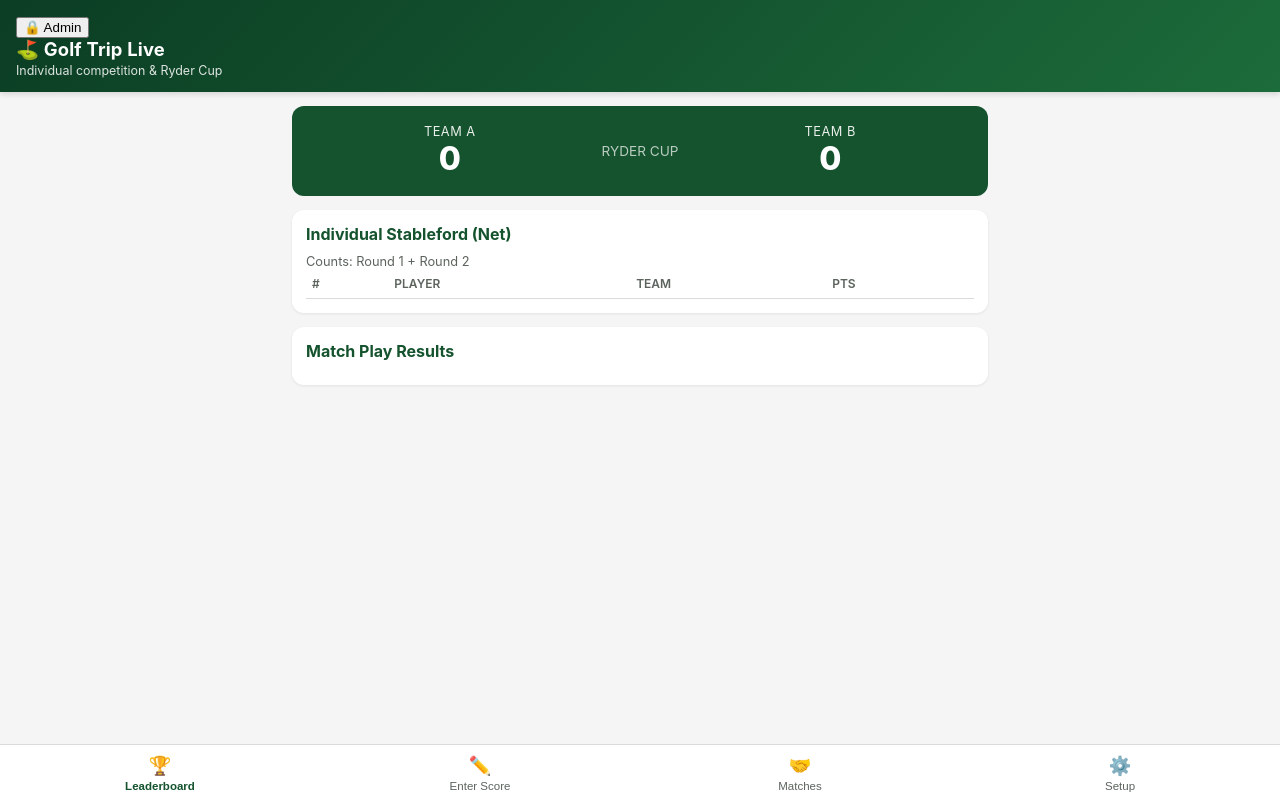
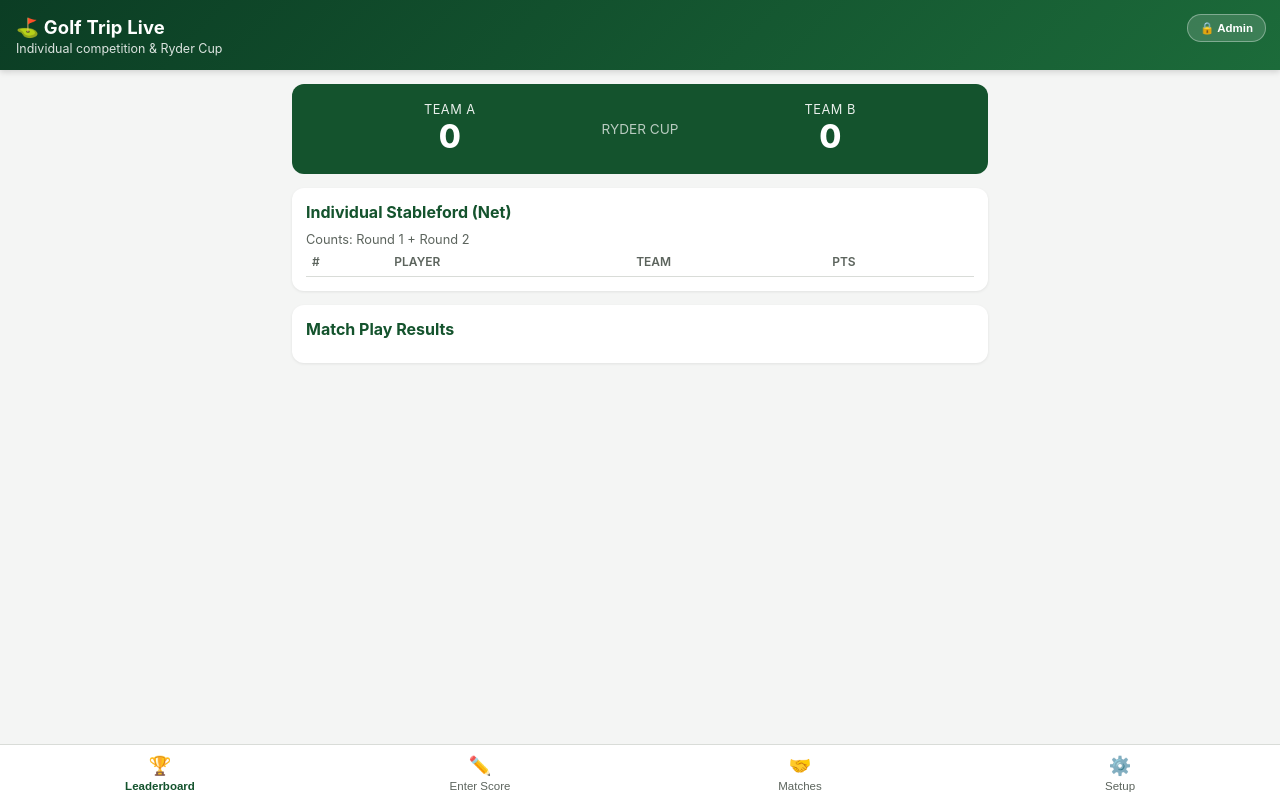
Before and after one commit to dscfnym69z-cloud/jakes-coaching-trips, a website: page golf-trip-app/public/index.html in a window 1280 px wide. Drawn offline with Linux system fonts and the light colour scheme; no server answers.

Commit message:
Update styles.css

```diff
--- a/golf-trip-app/public/styles.css
+++ b/golf-trip-app/public/styles.css
@@ -45,6 +45,20 @@ header.topbar .subtitle {
   font-size: 0.78rem;
   opacity: 0.85;
   margin-top: 2px;
+}
+
+.admin-toggle {
+  position: absolute;
+  top: 14px;
+  right: 14px;
+  background: rgba(255,255,255,0.15);
+  color: var(--white);
+  border: 1px solid rgba(255,255,255,0.35);
+  border-radius: 20px;
+  padding: 6px 12px;
+  font-size: 0.72rem;
+  font-weight: 600;
+  cursor: pointer;
 }
 
 main {
```
